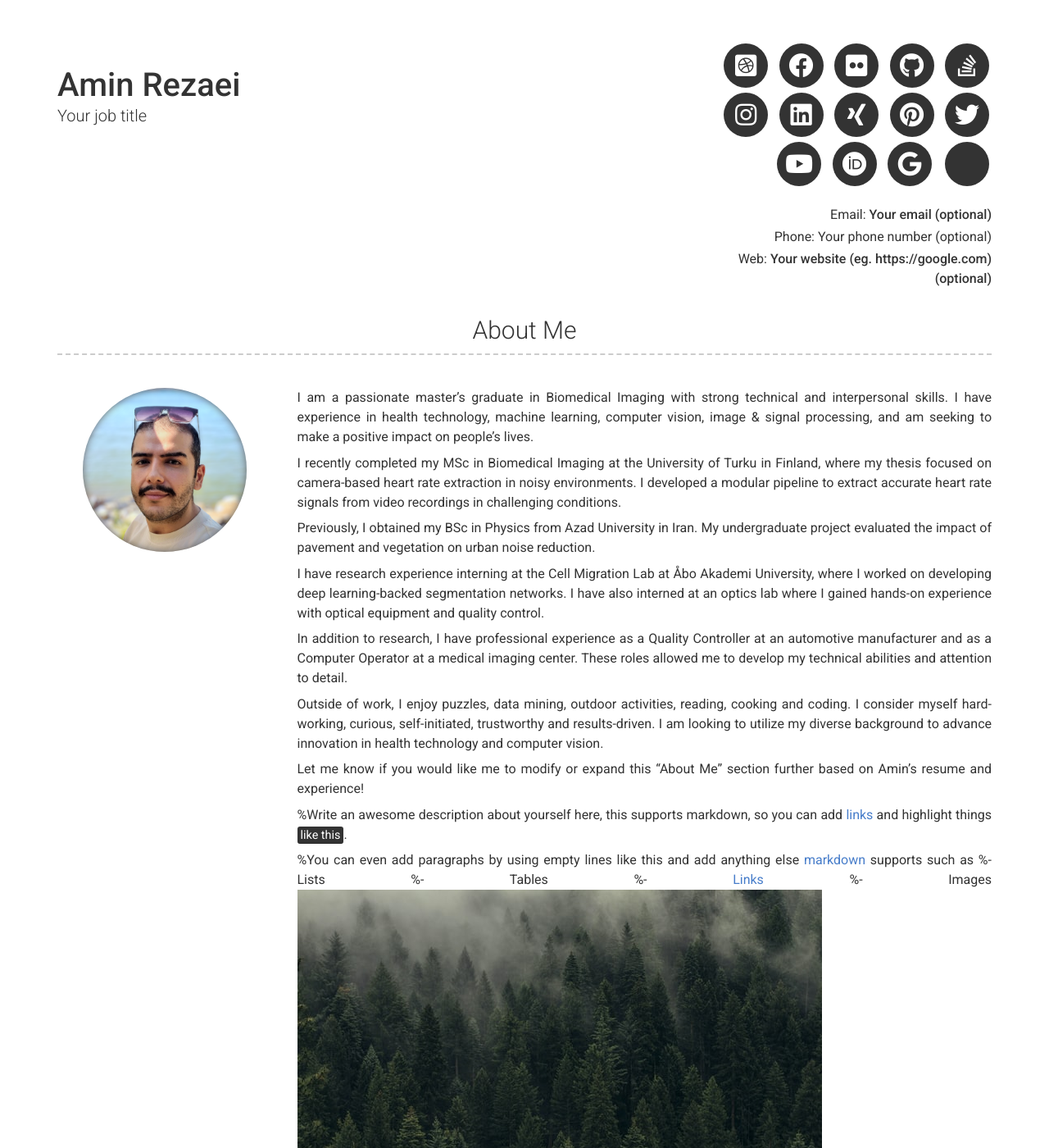
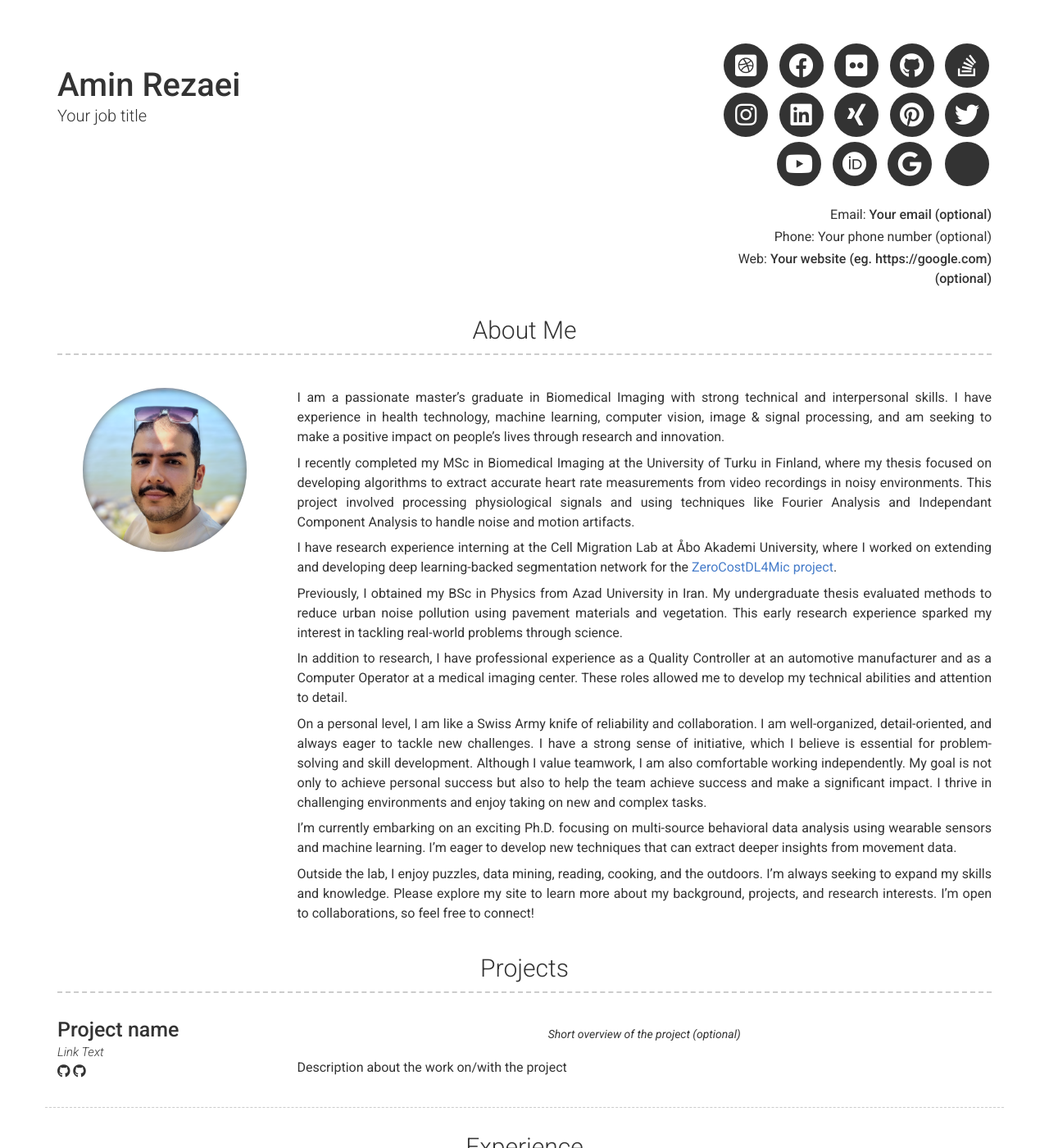
Before and after one commit to aminrezaei-img/CV, a Jekyll site: the page built from index.md, in a window 1280 px wide and 1400 px high. Shown: the whole window at 82% size. Built offline with Jekyll 4.4.1, drawn with Linux system fonts in a browser that asks for light colours; nearby versions of some CDN libraries.

Commit message:
Update _config.yml

```diff
--- a/_config.yml
+++ b/_config.yml
@@ -53,27 +53,23 @@ additional_links:
 about_profile_image: images/Profile picture.png
 about_content: | # this will include new lines to allow paragraphs
 
-  I am a passionate master's graduate in Biomedical Imaging with strong technical and interpersonal skills. I have experience in health technology, machine learning, computer vision, image & signal processing, and am seeking to make a positive impact on people's lives.
+  I am a passionate master's graduate in Biomedical Imaging with strong technical and interpersonal skills. I have experience in health technology, machine learning, computer vision, image & signal processing, and am seeking to make a positive impact on people's lives through research and innovation.
 
-  I recently completed my MSc in Biomedical Imaging at the University of Turku in Finland, where my thesis focused on camera-based heart rate extraction in noisy environments. I developed a modular pipeline to extract accurate heart rate signals from video recordings in challenging conditions.
+  I recently completed my MSc in Biomedical Imaging at the University of Turku in Finland, where my thesis focused on developing algorithms to extract accurate heart rate measurements from video recordings in noisy environments. This project involved processing physiological signals and using techniques like Fourier Analysis and Independant Component Analysis to handle noise and motion artifacts.
 
-  Previously, I obtained my BSc in Physics from Azad University in Iran. My undergraduate project evaluated the impact of pavement and vegetation on urban noise reduction.
+  I have research experience interning at the Cell Migration Lab at Åbo Akademi University, where I worked on extending and developing deep learning-backed segmentation network for the [ZeroCostDL4Mic project](https://github.com/HenriquesLab/ZeroCostDL4Mic).
 
-  I have research experience interning at the Cell Migration Lab at Åbo Akademi University, where I worked on developing deep learning-backed segmentation networks. I have also interned at an optics lab where I gained hands-on experience with optical equipment and quality control.
+  Previously, I obtained my BSc in Physics from Azad University in Iran. My undergraduate thesis evaluated methods to reduce urban noise pollution using pavement materials and vegetation. This early research experience sparked my interest in tackling real-world problems through science.
 
   In addition to research, I have professional experience as a Quality Controller at an automotive manufacturer and as a Computer Operator at a medical imaging center. These roles allowed me to develop my technical abilities and attention to detail.
 
-  Outside of work, I enjoy puzzles, data mining, outdoor activities, reading, cooking and coding. I consider myself hard-working, curious, self-initiated, trustworthy and results-driven. I am looking to utilize my diverse background to advance innovation in health technology and computer vision.
+  On a personal level, I am like a Swiss Army knife of reliability and collaboration. I am well-organized, detail-oriented, and always eager to tackle new challenges. I have a strong sense of initiative, which I believe is essential for problem-solving and skill development. Although I value teamwork, I am also comfortable working independently. My goal is not only to achieve personal success but also to help the team achieve success and make a significant impact. I thrive in challenging environments and enjoy taking on new and complex tasks.
 
-  Let me know if you would like me to modify or expand this "About Me" section further based on Amin's resume and experience!
+  I’m currently embarking on an exciting Ph.D. focusing on multi-source behavioral data analysis using wearable sensors and machine learning. I’m eager to develop new techniques that can extract deeper insights from movement data.
 
-  %Write an awesome description about yourself here, this supports markdown, so you can add [links](http://foobar.com) and highlight things <mark>like this</mark>.
+  Outside the lab, I enjoy puzzles, data mining, reading, cooking, and the outdoors. I'm always seeking to expand my skills and knowledge. Please explore my site to learn more about my background, projects, and research interests. I'm open to collaborations, so feel free to connect!
 
-  %You can even add paragraphs by using empty lines like this and add anything else [markdown](https://www.markdownguide.org/getting-started#what-is-markdown) supports such as
-    %- Lists
-    %- Tables
-    %- <a href="google.com">Links</a>
-    %- Images ![alt text](/images/landscape-trees.jpg "Trees")
+
 
 content:
   - title: Projects # Title for the section
```
